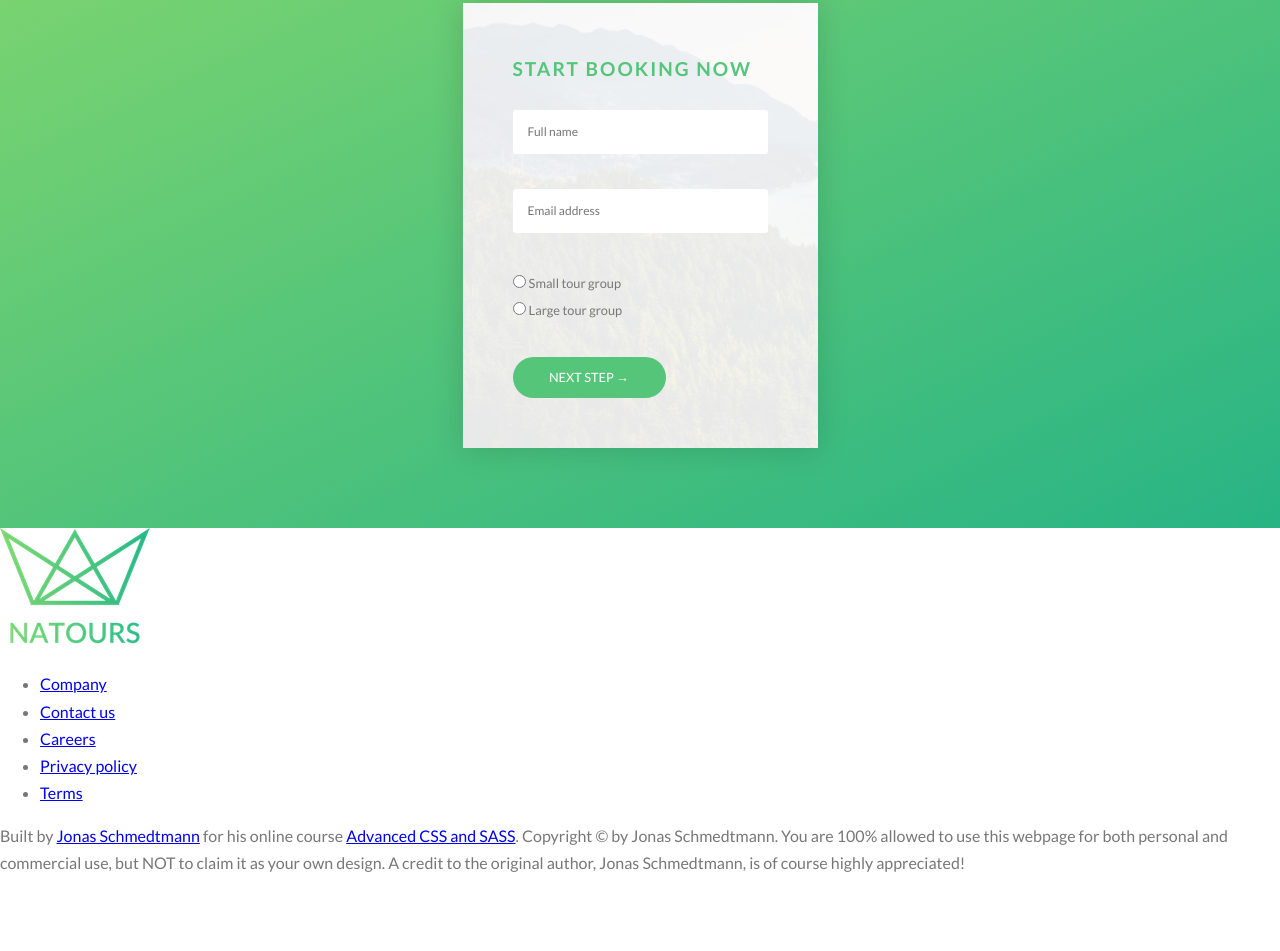
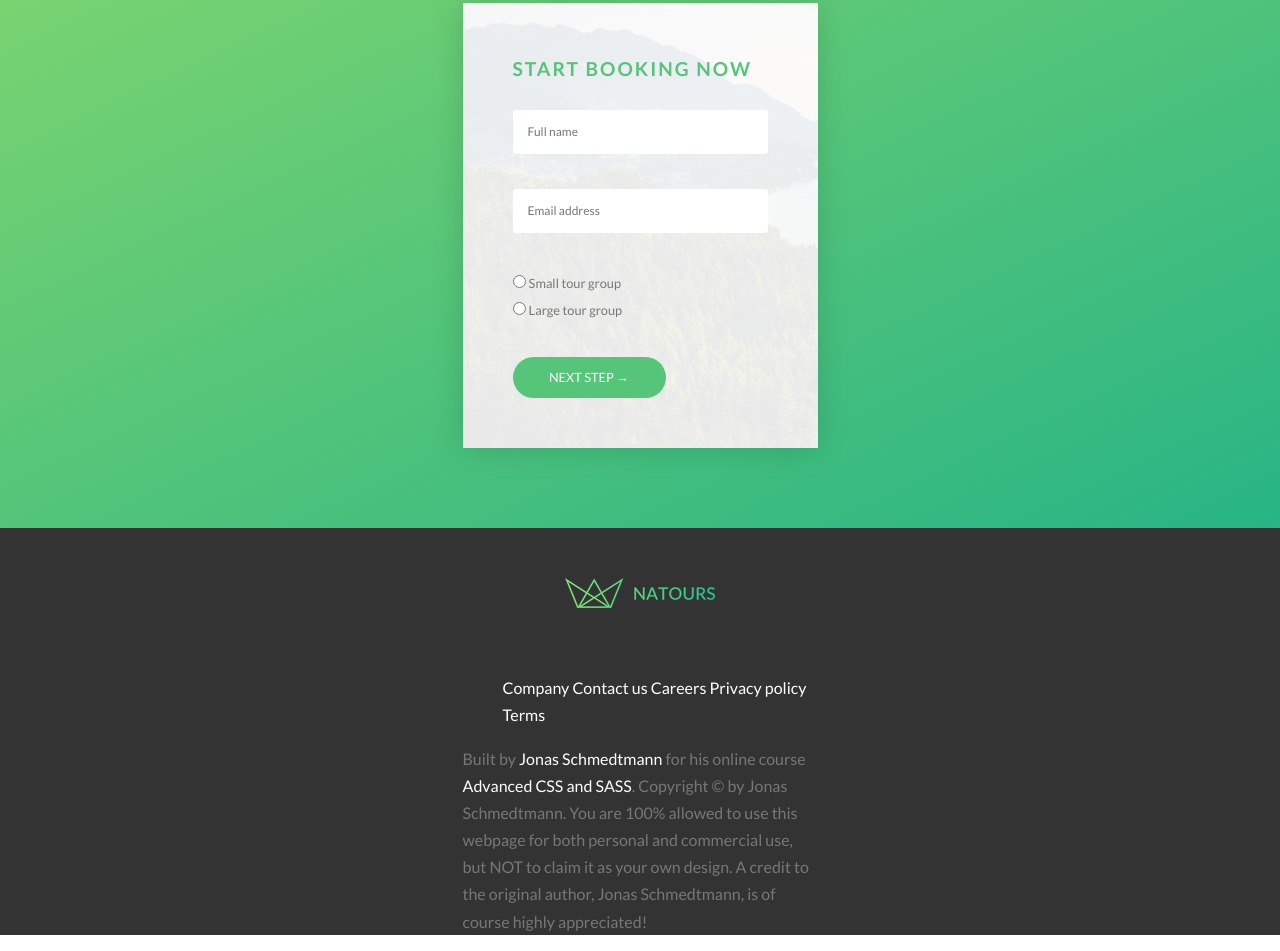
Before and after one commit to patriciarrsilva/Natours-web-page, a website: page index.html in a window 1280 px wide. Shown: the part 5534-6485 px from the top of the page. Before the commit the page ends 6427 px from the top, so only its background shows below. Drawn offline with Linux system fonts and the light colour scheme.

Commit message:
feat: starts footer

```diff
--- a/index.html
+++ b/index.html
@@ -306,13 +306,14 @@
   </main>
 
   <footer class="footer">
-    <img src="img/logo-green-1x.png" alt="natours logo" />
-    <ul>
-      <li><a href="#" class="footer__link">Company</a></li>
-      <li><a href="#" class="footer__link">Contact us</a></li>
-      <li><a href="#" class="footer__link">Careers</a></li>
-      <li><a href="#" class="footer__link">Privacy policy</a></li>
-      <li><a href="#" class="footer__link">Terms</a></li>
+    <div class="footer__container">
+      <img src="img/logo-green-small-1x.png" alt="natours logo" class="footer__image" />
+      <ul class="footer__list">
+        <li class="footer__list-item"><a href="#" class="footer__link">Company</a></li>
+        <li class="footer__list-item"><a href="#" class="footer__link">Contact us</a></li>
+        <li class="footer__list-item"><a href="#" class="footer__link">Careers</a></li>
+        <li class="footer__list-item"><a href="#" class="footer__link">Privacy policy</a></li>
+        <li class="footer__list-item"><a href="#" class="footer__link">Terms</a></li>
       </ul>
       <p class="footer__paragraph">
         Built by <a href="#" class="footer__link">Jonas Schmedtmann</a> for his
@@ -323,6 +324,7 @@
         credit to the original author, Jonas Schmedtmann, is of course highly
         appreciated!
       </p>
+    </div>
   </footer>
 </body>
 
--- a/scss/_footer-section.scss
+++ b/scss/_footer-section.scss
@@ -0,0 +1,24 @@
+.footer {
+  background-color: $color-grey-dark-3;
+
+  &__container {
+    max-width: 355px;
+    margin: auto;
+  }
+
+  &__image {
+    display: block;
+    margin: auto;
+    padding: 50px 0;
+  }
+
+  &__list-item {
+    list-style-type: none;
+    display: inline;
+  }
+
+  &__link {
+    text-decoration: none;
+    color: $color-white;
+  }
+}
```
Also changed, not shown: css/style.css, 1 other file. Lines whose indentation alone changed are shown as unchanged.
